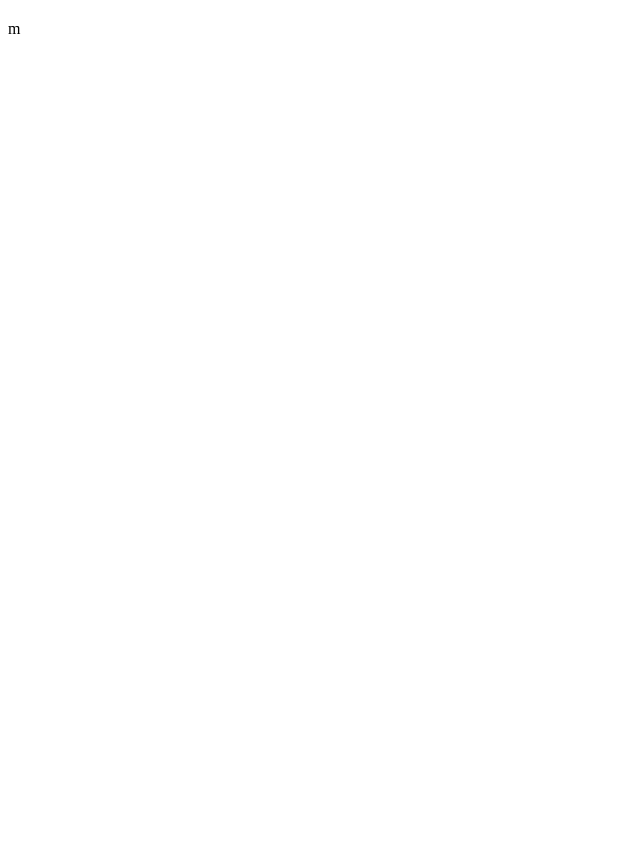
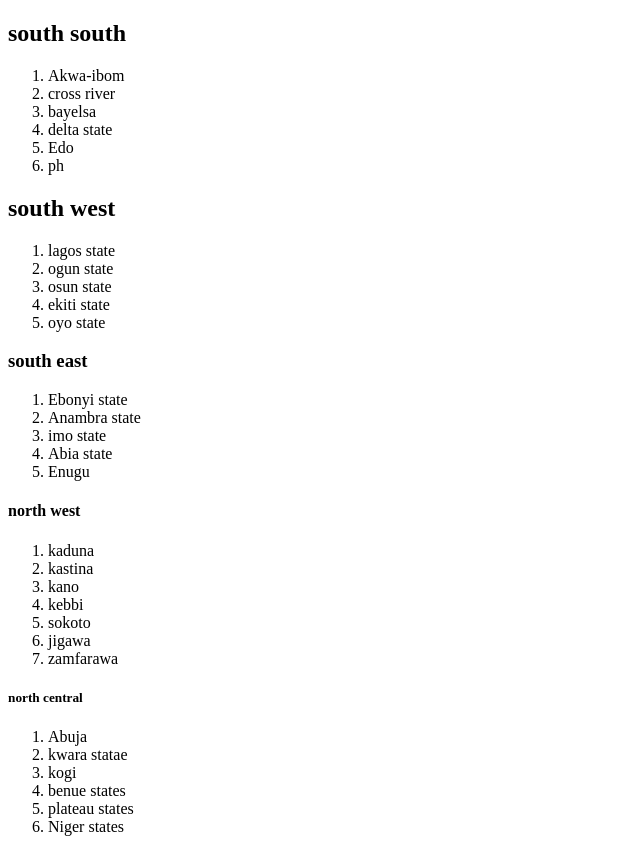
Before and after one commit to Jonah800jk/frontend-week-1, a plain HTML site: page country.html in a window 1280 px wide. Shown: the whole page, without its empty margins (0-640 px from the left). Before the commit the page ends 800 px from the top, so only its background shows below. Drawn offline with Linux system fonts and the light colour scheme.

Commit message:
messages

```diff
--- a/country.html
+++ b/country.html
@@ -3,16 +3,54 @@
 <head>
     <meta charset="UTF-8">
     <meta name="viewport" content="width=device-width, initial-scale=1.0">
-    <title>states in nigeria</title>
-</head>
-
-    </title>
+    <title>list of states</title>
 </head>
 <body>
     <section>
-        <h1></h1>m
+        <h1>south south</h1>
+        <ol>
+            <li>Akwa-ibom</li>
+            <li>cross river</li>
+            <li>bayelsa</li>
+            <li>delta state</li>
+            <li>Edo</li>
+            <li>ph</li>
+        </ol>
+        <h2>south west</h2>
+        <ol>
+            <li>lagos state</li>
+            <li>ogun state</li>
+            <li>osun state</li>
+            <li>ekiti state</li>
+            <li>oyo state</li>
+        </ol>
+        <h3>south east</h3>
+        <ol>
+            <li>Ebonyi state</li>
+            <li>Anambra state</li>
+            <li>imo state</li>
+            <li> Abia state</li>
+            <li>Enugu</li>
+        </ol>
+        <h4>north west</h4>
+        <ol>
+            <li>kaduna</li>
+            <li>kastina</li>
+            <li>kano</li>
+            <li>kebbi</li>
+            <li>sokoto</li>
+            <li>jigawa</li>
+            <li>zamfarawa</li>
+        </ol>
+        <h5>north central</h5>
+        <ol>
+            <li>Abuja</li>
+            <li>kwara statae</li>
+            <li>kogi</li>
+            <li>benue states</li>
+            <lI>plateau states</lI>
+            <li>Niger states</li>
 
     </section>
-
 </body>
 </html>
```
Also changed, not shown: idex.html (added, +15 -0 lines), list.html (added, +51 -0 lines).
